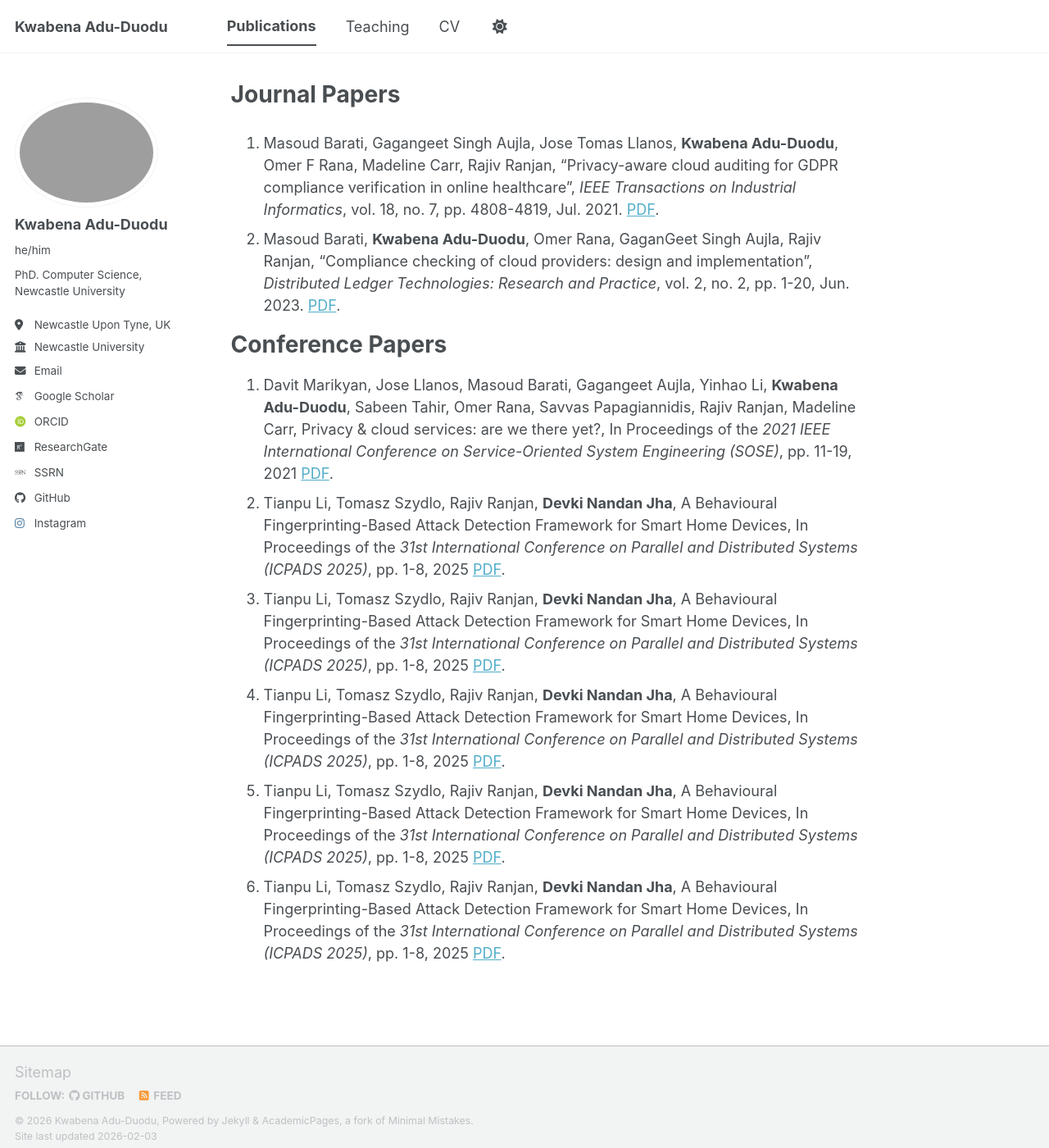
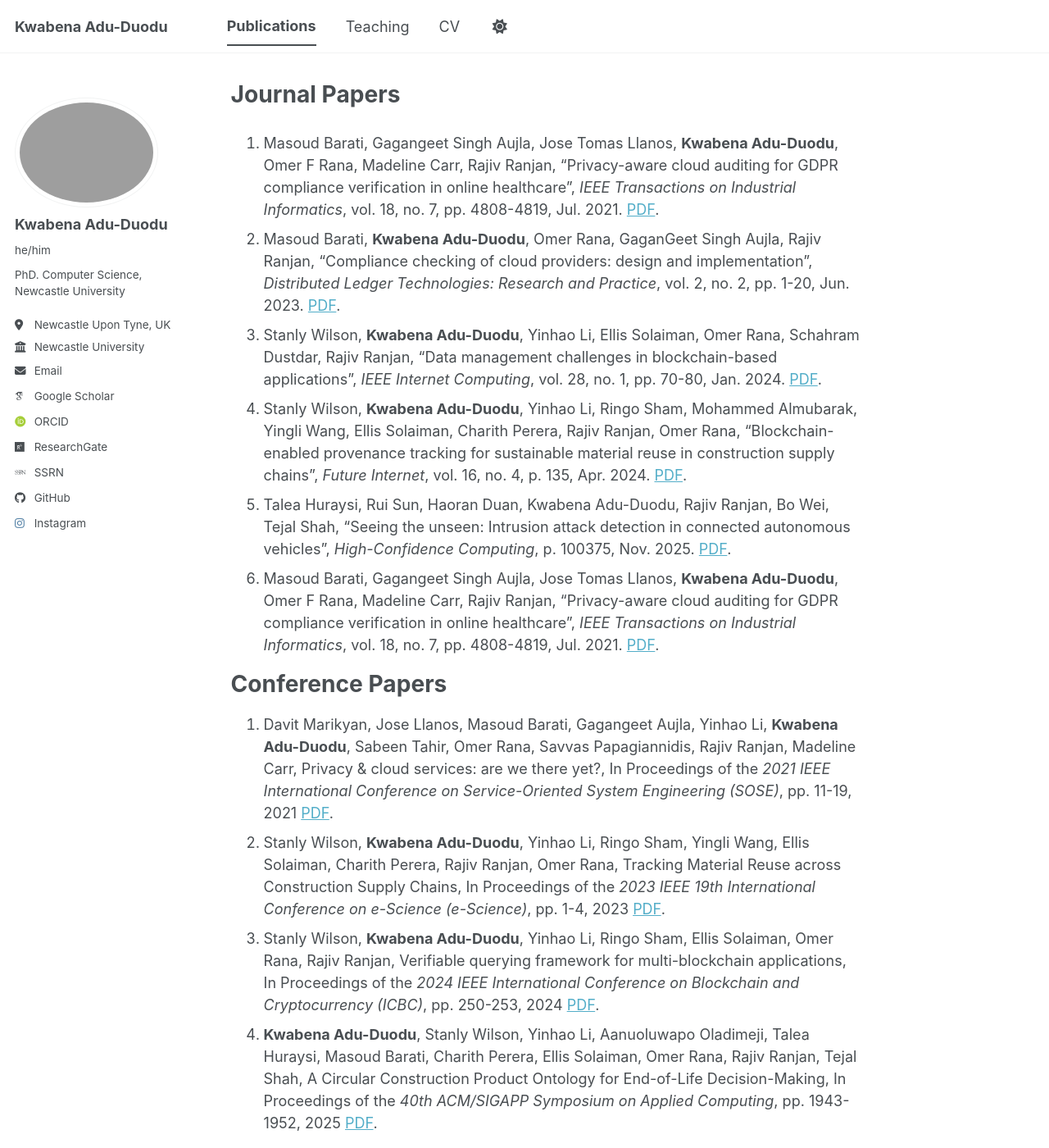
Before and after one commit to KAYDUODU/KAYDUODU.github.io, a Jekyll site: the page built from _pages/publications.md, in a window 1280 px wide and 1400 px high. Shown: the whole window at 82% size. Built offline with Jekyll 4.4.1, drawn with Linux system fonts in a browser that asks for light colours; some web fonts are replaced; a script bundle is joined from its source files by our own code; library files that are not in the unit come from our copies; some of the changed text lies outside the part shown.

Commit message:
Update publications.md

```diff
--- a/_pages/publications.md
+++ b/_pages/publications.md
@@ -6,6 +6,10 @@ author_profile: true
 ---
 1. Masoud Barati, Gagangeet Singh Aujla, Jose Tomas Llanos, <b>Kwabena Adu-Duodu</b>, Omer F Rana, Madeline Carr, Rajiv Ranjan, "Privacy-aware cloud auditing for GDPR compliance verification in online healthcare", <i>IEEE Transactions on Industrial Informatics</i>, vol. 18, no. 7, pp. 4808-4819, Jul. 2021. [PDF](https://ieeexplore.ieee.org/abstract/document/9497765).
 2. Masoud Barati, <b>Kwabena Adu-Duodu</b>, Omer Rana, GaganGeet Singh Aujla, Rajiv Ranjan, "Compliance checking of cloud providers: design and implementation", <i>Distributed Ledger Technologies: Research and Practice</i>, vol. 2, no. 2, pp. 1-20, Jun. 2023. [PDF](https://dl.acm.org/doi/abs/10.1145/3585538).
+3. Stanly Wilson, <b>Kwabena Adu-Duodu</b>, Yinhao Li, Ellis Solaiman, Omer Rana, Schahram Dustdar, Rajiv Ranjan, "Data management challenges in blockchain-based applications", <i>IEEE Internet Computing</i>, vol. 28, no. 1, pp. 70-80, Jan. 2024. [PDF](https://ieeexplore.ieee.org/abstract/document/10438960/).
+4. Stanly Wilson, <b>Kwabena Adu-Duodu</b>, Yinhao Li, Ringo Sham, Mohammed Almubarak, Yingli Wang, Ellis Solaiman, Charith Perera, Rajiv Ranjan, Omer Rana, "Blockchain-enabled provenance tracking for sustainable material reuse in construction supply chains", <i>Future Internet</i>, vol. 16, no. 4, p. 135, Apr. 2024. [PDF](https://www.mdpi.com/1999-5903/16/4/135).
+5. Talea Huraysi, Rui Sun, Haoran Duan, Kwabena Adu-Duodu, Rajiv Ranjan, Bo Wei, Tejal Shah, "Seeing the unseen: Intrusion attack detection in connected autonomous vehicles", <i>High-Confidence Computing</i>, p. 100375, Nov. 2025. [PDF](https://www.sciencedirect.com/science/article/pii/S2667295225000790).
+6. Masoud Barati, Gagangeet Singh Aujla, Jose Tomas Llanos, <b>Kwabena Adu-Duodu</b>, Omer F Rana, Madeline Carr, Rajiv Ranjan, "Privacy-aware cloud auditing for GDPR compliance verification in online healthcare", <i>IEEE Transactions on Industrial Informatics</i>, vol. 18, no. 7, pp. 4808-4819, Jul. 2021. [PDF](https://ieeexplore.ieee.org/abstract/document/9497765).
 
 
 
@@ -15,11 +19,20 @@ author_profile: true
 Conference Papers
 ======
 1. Davit Marikyan, Jose Llanos, Masoud Barati, Gagangeet Aujla, Yinhao Li, <b>Kwabena Adu-Duodu</b>, Sabeen Tahir, Omer Rana, Savvas Papagiannidis, Rajiv Ranjan, Madeline Carr, Privacy & cloud services: are we there yet?, In Proceedings of the <i>2021 IEEE International Conference on Service-Oriented System Engineering (SOSE)</i>, pp. 11-19, 2021 [PDF](https://ieeexplore.ieee.org/abstract/document/9564338).
-2. Tianpu Li, Tomasz Szydlo, Rajiv Ranjan, <b>Devki Nandan Jha</b>, A Behavioural Fingerprinting-Based Attack Detection Framework for Smart Home Devices, In Proceedings of the <i>31st International Conference on Parallel and Distributed Systems (ICPADS 2025)</i>, pp. 1-8, 2025 [PDF]().
-3. Tianpu Li, Tomasz Szydlo, Rajiv Ranjan, <b>Devki Nandan Jha</b>, A Behavioural Fingerprinting-Based Attack Detection Framework for Smart Home Devices, In Proceedings of the <i>31st International Conference on Parallel and Distributed Systems (ICPADS 2025)</i>, pp. 1-8, 2025 [PDF]().
-4. Tianpu Li, Tomasz Szydlo, Rajiv Ranjan, <b>Devki Nandan Jha</b>, A Behavioural Fingerprinting-Based Attack Detection Framework for Smart Home Devices, In Proceedings of the <i>31st International Conference on Parallel and Distributed Systems (ICPADS 2025)</i>, pp. 1-8, 2025 [PDF]().
-5. Tianpu Li, Tomasz Szydlo, Rajiv Ranjan, <b>Devki Nandan Jha</b>, A Behavioural Fingerprinting-Based Attack Detection Framework for Smart Home Devices, In Proceedings of the <i>31st International Conference on Parallel and Distributed Systems (ICPADS 2025)</i>, pp. 1-8, 2025 [PDF]().
-6. Tianpu Li, Tomasz Szydlo, Rajiv Ranjan, <b>Devki Nandan Jha</b>, A Behavioural Fingerprinting-Based Attack Detection Framework for Smart Home Devices, In Proceedings of the <i>31st International Conference on Parallel and Distributed Systems (ICPADS 2025)</i>, pp. 1-8, 2025 [PDF]().
+2. Stanly Wilson, <b>Kwabena Adu-Duodu</b>, Yinhao Li, Ringo Sham, Yingli Wang, Ellis Solaiman, Charith Perera, Rajiv Ranjan, Omer Rana, Tracking Material Reuse across Construction Supply Chains, In Proceedings of the <i>2023 IEEE 19th International Conference on e-Science (e-Science)</i>, pp. 1-4, 2023 [PDF](https://ieeexplore.ieee.org/abstract/document/10254935/).
+3. Stanly Wilson, <b>Kwabena Adu-Duodu</b>, Yinhao Li, Ringo Sham, Ellis Solaiman, Omer Rana, Rajiv Ranjan, Verifiable querying framework for multi-blockchain applications, In Proceedings of the <i>2024 IEEE International Conference on Blockchain and Cryptocurrency (ICBC)</i>, pp. 250-253, 2024 [PDF](https://ieeexplore.ieee.org/abstract/document/10634455/).
+4. <b>Kwabena Adu-Duodu</b>, Stanly Wilson, Yinhao Li, Aanuoluwapo Oladimeji, Talea Huraysi, Masoud Barati, Charith Perera, Ellis Solaiman, Omer Rana, Rajiv Ranjan, Tejal Shah, A Circular Construction Product Ontology for End-of-Life Decision-Making, In Proceedings of the <i>40th ACM/SIGAPP Symposium on Applied Computing</i>, pp. 1943-1952, 2025 [PDF](https://dl.acm.org/doi/abs/10.1145/3672608.3707870).
+
+
+Book Chapters
+======
+
+1. Sabeen Tahir, Yinhao Li, Masoud Barati, Omer Rana, Rajiv Ranjan, Gagangeet Singh Aujla, <b>Kwabena Adu-Duodu</b>, "Privacy challenges for Internet of Medical Things", 2024. [PDF](https://digital-library.theiet.org/doi/abs/10.1049/pbpc027e_ch9)
+
+Workshops
+======
+1. Trinadh Pamulapati, Marc Walker, <b>Kwabena Adu-Duodu</b>, Talea Huraysi, Rajiv Ranjan, Tejal Shah, Architectural and Semantic Models for EV Charging Infrastructure, In Proceedings of the <i>2025 IEEE 25th International Symposium on Cluster, Cloud and Internet Computing Workshops (CCGridW)</i>, pp. 117-124, 2025 [PDF](https://ieeexplore.ieee.org/abstract/document/11044506/).
+
 
 <!--
 {% if site.author.googlescholar %}
```
